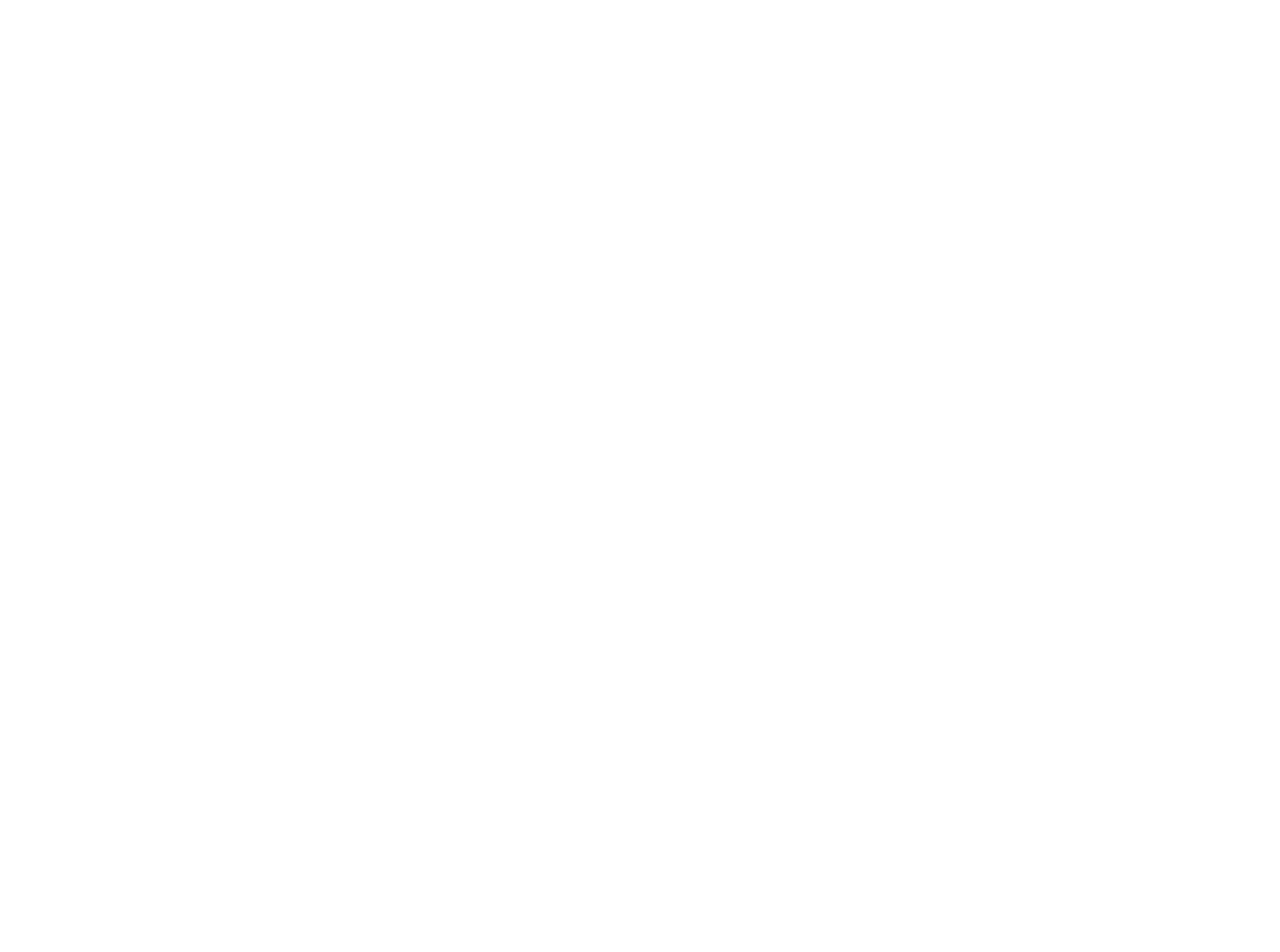
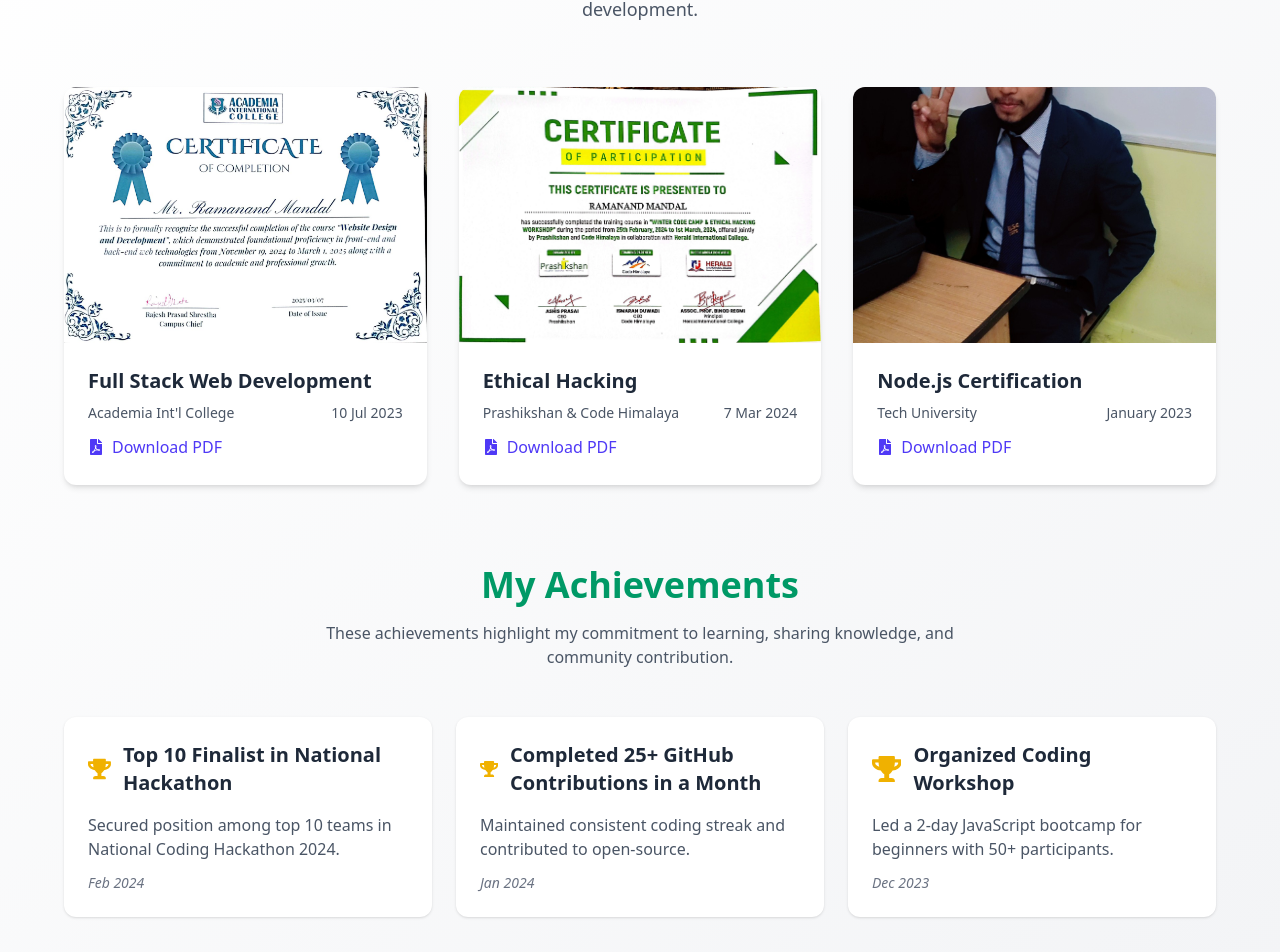
Before and after one commit to ramanand00/Ramanand, a React (Vite) app in the folder client/: page /certificate in a window 1280 px wide. Before the commit this address had no page. Shown: the part 209-1161 px from the top of the page. Before the commit the page ends 800 px from the top, so only its background shows below. Built offline with nearby package versions, Linux system fonts and the light colour scheme.

Commit message:
new changes

```diff
--- a/client/src/App.jsx
+++ b/client/src/App.jsx
@@ -5,6 +5,7 @@
 import Projects from "./Pages/Projects";
 import Skills from "./Pages/Skills"; // Assuming you have a Skills page
 import Contact from "./Pages/Contact";
+import Certificates from "./Pages/Certificates";
 
 function App() {
   return (
@@ -12,6 +13,7 @@
           <Routes>
             <Route path="/" element={<Home />} />
             <Route path="/about" element={<About />} />
+            <Route path="/certificate" element={<Certificates />} />
             <Route path="/projects" element={<Projects />} />
             <Route path="/skills" element={<Skills />} />
             <Route path="/contact" element={<Contact />} />
--- a/client/src/Pages/About.jsx
+++ b/client/src/Pages/About.jsx
@@ -4,6 +4,7 @@
 import profileImg from "../assets/About.jpg";
 import { FaReact, FaNodeJs, FaGithub, FaLinkedin, FaHtml5, FaCss3Alt, FaJs } from "react-icons/fa";
 import { SiTailwindcss, SiMongodb, SiExpress } from "react-icons/si";
+import { FaFilePdf } from "react-icons/fa";
 
 // You can use animate.css or Tailwind CSS animation utilities for simple effects
 
@@ -65,6 +66,16 @@
               >
                 <FaLinkedin size={28} className="hover:scale-125 transition-transform duration-300" />
               </a>
+              <a
+  href="https://drive.google.com/file/d/1Hin5gNeNgdr8dKrC9R5SAy21LdDtDYiI/view"
+  target="_blank"
+  rel="noopener noreferrer"
+  className="inline-flex items-center gap-1 px-4 py-2 rounded-full bg-gradient-to-r from-indigo-600 to-purple-600 text-sm text-white font-medium shadow-md hover:shadow-xl hover:scale-105 hover:brightness-110 transition-all duration-300 ease-in-out animate-fade-in glow-on-hover"
+>
+  <FaFilePdf size={16} className="text-white drop-shadow-sm" />
+  View CV
+</a>
+
             </div>
             {/* Tech Stack */}
             <div className="flex flex-wrap gap-3 mt-8 justify-center md:justify-start">
@@ -94,6 +105,17 @@
               </span>
             </div>
           </div>
+          {/* View CV from Google Drive */}
+{/* <div className="flex justify-center md:justify-start gap-6 mt-6 animate-fade-in">
+  <a
+    href="https://drive.google.com/file/d/1Hin5gNeNgdr8dKrC9R5SAy21LdDtDYiI/view?usp=sharing"
+    target="_blank"
+    rel="noopener noreferrer"
+    className="inline-block px-6 py-2 bg-indigo-600 text-white rounded-lg shadow-md hover:bg-indigo-700 transition duration-300"
+  >
+    View My CV
+  </a>
+</div> */}
         </div>
       </section>
 
@@ -102,6 +124,18 @@
       {/* Tailwind custom animation styles */}
       <style>
         {`
+        .glow-on-hover:hover {
+      box-shadow: 0 0 10px rgba(138, 43, 226, 0.6), 0 0 20px rgba(138, 43, 226, 0.4);
+    }
+
+    @keyframes fade-in {
+      from { opacity: 0; transform: translateY(20px); }
+      to { opacity: 1; transform: translateY(0); }
+    }
+
+    .animate-fade-in {
+      animation: fade-in 0.8s ease-out forwards;
+    }
           @keyframes fade-in {
             from { opacity: 0; transform: translateY(30px);}
             to { opacity: 1; transform: translateY(0);}
--- /dev/null
+++ b/client/src/Pages/Certificates.jsx
@@ -0,0 +1,155 @@
+import React from "react";
+import Navbar from "../components/Navbar";
+import { FaFilePdf, FaTrophy } from "react-icons/fa";
+import certificate1 from "../assets/web-cert.jpg";
+import certificate2 from "../assets/ramanand.jpg";
+import certificate3 from "../assets/about.jpg";
+
+export default function Certificates() {
+  const certificates = [
+    {
+      id: 1,
+      title: "Full Stack Web Development",
+      issuer: "Academia Int'l College",
+      date: "10 Jul 2023",
+      image: certificate1,
+      downloadLink: "#",
+    },
+    {
+      id: 2,
+      title: "Ethical Hacking",
+      issuer: "Prashikshan & Code Himalaya",
+      date: "7 Mar 2024",
+      image: certificate2,
+      downloadLink: "#",
+    },
+    {
+      id: 3,
+      title: "Node.js Certification",
+      issuer: "Tech University",
+      date: "January 2023",
+      image: certificate3,
+      downloadLink: "#",
+    },
+  ];
+
+  const achievements = [
+    {
+      id: 1,
+      title: "Top 10 Finalist in National Hackathon",
+      description: "Secured position among top 10 teams in National Coding Hackathon 2024.",
+      date: "Feb 2024",
+    },
+    {
+      id: 2,
+      title: "Completed 25+ GitHub Contributions in a Month",
+      description: "Maintained consistent coding streak and contributed to open-source.",
+      date: "Jan 2024",
+    },
+    {
+      id: 3,
+      title: "Organized Coding Workshop",
+      description: "Led a 2-day JavaScript bootcamp for beginners with 50+ participants.",
+      date: "Dec 2023",
+    },
+  ];
+
+  return (
+    <>
+      <Navbar />
+
+      <section className="min-h-screen px-6 py-12 bg-gradient-to-br from-white to-gray-100 dark:from-gray-900 dark:to-gray-800">
+        <div className="max-w-6xl mx-auto">
+          {/* Page Header */}
+          <div className="text-center mb-16">
+            <h1 className="text-4xl md:text-5xl font-bold text-indigo-600 dark:text-indigo-400 mb-4">
+              My Certifications
+            </h1>
+            <p className="text-lg text-gray-600 dark:text-gray-300 max-w-2xl mx-auto">
+              Here are the certifications I've earned through dedicated learning and skill development.
+            </p>
+          </div>
+
+          {/* Certificates Grid */}
+          <div className="grid grid-cols-1 sm:grid-cols-2 lg:grid-cols-3 gap-8 mb-20">
+            {certificates.map((cert) => (
+              <div
+                key={cert.id}
+                className="bg-white dark:bg-gray-800 rounded-xl overflow-hidden shadow-md hover:shadow-xl transition duration-300"
+              >
+                {/* Image with Hover Download Icon */}
+                <div className="relative group">
+                  <img
+                    src={cert.image}
+                    alt={cert.title}
+                    className="w-full h-64 object-cover transition-transform duration-500 group-hover:scale-105"
+                  />
+                  <div className="absolute inset-0 bg-black/0 group-hover:bg-black/40 transition duration-300 flex items-center justify-center">
+                    <a
+                      href={cert.downloadLink}
+                      className="opacity-0 group-hover:opacity-100 transform translate-y-4 group-hover:translate-y-0 transition-all duration-300 bg-indigo-600 text-white p-3 rounded-full hover:bg-indigo-700"
+                      download
+                    >
+                      <FaFilePdf className="text-xl" />
+                    </a>
+                  </div>
+                </div>
+
+                {/* Certificate Details */}
+                <div className="p-6">
+                  <h3 className="text-xl font-semibold text-gray-800 dark:text-white mb-2">
+                    {cert.title}
+                  </h3>
+                  <div className="flex justify-between text-sm text-gray-600 dark:text-gray-300 mb-3">
+                    <span>{cert.issuer}</span>
+                    <span>{cert.date}</span>
+                  </div>
+                  <a
+                    href={cert.downloadLink}
+                    className="inline-flex items-center text-indigo-600 dark:text-indigo-400 hover:text-indigo-800 dark:hover:text-indigo-300 transition-colors"
+                    download
+                  >
+                    <FaFilePdf className="mr-2" />
+                    Download PDF
+                  </a>
+                </div>
+              </div>
+            ))}
+          </div>
+
+          {/* Achievements Section */}
+          <div className="text-center mb-12">
+            <h2 className="text-3xl md:text-4xl font-bold text-emerald-600 dark:text-emerald-400 mb-4">
+              My Achievements
+            </h2>
+            <p className="text-md text-gray-600 dark:text-gray-300 max-w-2xl mx-auto">
+              These achievements highlight my commitment to learning, sharing knowledge, and community contribution.
+            </p>
+          </div>
+
+          <div className="grid grid-cols-1 sm:grid-cols-2 lg:grid-cols-3 gap-6">
+            {achievements.map((achieve) => (
+              <div
+                key={achieve.id}
+                className="bg-white dark:bg-gray-800 p-6 rounded-xl shadow hover:shadow-lg transition-all"
+              >
+                <div className="flex items-center mb-4">
+                  <FaTrophy className="text-yellow-500 text-3xl mr-3" />
+                  <h3 className="text-xl font-semibold text-gray-800 dark:text-white">
+                    {achieve.title}
+                  </h3>
+                </div>
+                <p className="text-gray-600 dark:text-gray-300 mb-3">
+                  {achieve.description}
+                </p>
+                <p className="text-sm text-gray-500 dark:text-gray-400 italic">
+                  {achieve.date}
+                </p>
+              </div>
+            ))}
+          </div>
+        </div>
+      </section>
+    </>
+  );
+}
--- a/client/src/Pages/Home.jsx
+++ b/client/src/Pages/Home.jsx
@@ -13,11 +13,11 @@
       <section className="min-h-[100vh] flex items-center justify-center bg-gradient-to-br from-white to-gray-100 dark:from-gray-900 dark:to-gray-800 px-6">
         <div className="max-w-4xl mx-auto text-center flex flex-col items-center">
           {/* Profile Image */}
-          {/* <img
-            src={profileImg}
-            alt="Ramanand Mandal"
-            className="w-32 h-32 rounded-full object-cover border-4 border-indigo-500 shadow-lg mb-6"
-          /> */}
+          <img
+  src="https://scontent.fktm8-1.fna.fbcdn.net/v/t39.30808-1/485169268_683193054664296_8084320366813577644_n.jpg?stp=dst-jpg_s200x200_tt6&_nc_cat=102&ccb=1-7&_nc_sid=1d2534&_nc_eui2=AeFAKoTATSzYDJSW9TVt3D3hZLyLlvM7Qi1kvIuW8ztCLaHdMHisQ37WUcgVkON_Itw0KL9FK8GtTsTx2tHvTYIQ&_nc_ohc=mfBAlbF8ILYQ7kNvwHmTlcL&_nc_oc=AdmvU7ICvaz6ZxmAZ-EW8Tvrf0j-PhPIFz_89K_KzmREwuiS5st7bHPTThEPN0d0w9k&_nc_zt=24&_nc_ht=scontent.fktm8-1.fna&_nc_gid=5pU4eH0CMweq1cXi_rQxNg&oh=00_AfSXM0dc5P8ziPITVrjMJLMj5IDE3dtJMNmRa8mfHpu-wA&oe=68861ACE"
+  alt="Ramanand Mandal"
+  className="w-32 h-32 rounded-full object-cover border-4 border-indigo-500 shadow-lg mb-6"
+/>
 
           {/* Intro */}
           <h1 className="text-4xl sm:text-5xl font-extrabold text-gray-900 dark:text-white leading-tight mb-4">
```
Also changed, not shown: client/src/assets/Ramanand.jpg (added), client/src/assets/web-cert.jpg (added), client/src/index.css (line endings or trailing spaces).
